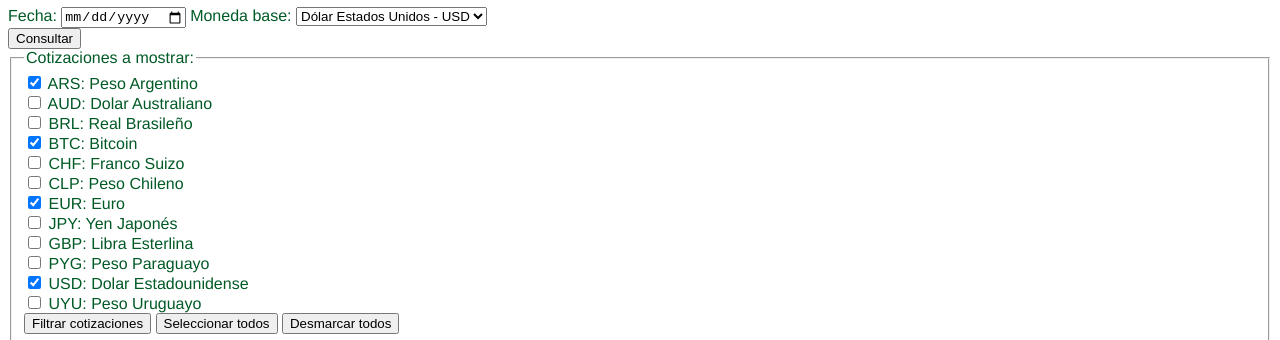
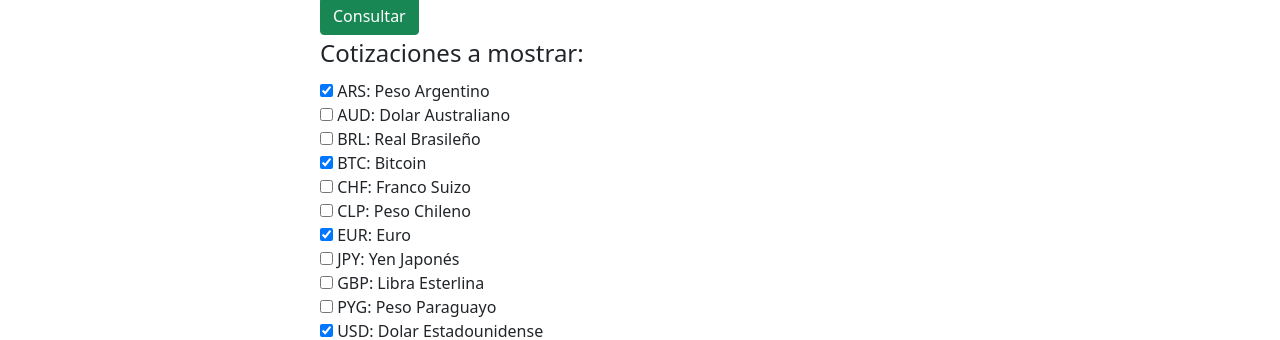
Before and after one commit to facufrau/casa-de-cambio, a website: page index.html in a window 1280 px wide. Shown: the part 233-573 px from the top of the page. Drawn offline with nearby package versions, Linux system fonts and the light colour scheme.

Commit message:
Agrega estilo con bootstrap a través de CDN

```diff
--- a/index.html
+++ b/index.html
@@ -6,10 +6,11 @@
     <meta http-equiv="X-UA-Compatible" content="IE=edge">
     <meta name="viewport" content="width=device-width, initial-scale=1.0">
     <link rel="stylesheet" type="text/css" href="src/estilos.css">
+    <link href="https://cdn.jsdelivr.net/npm/bootstrap@5.1.3/dist/css/bootstrap.min.css" rel="stylesheet" integrity="sha384-1BmE4kWBq78iYhFldvKuhfTAU6auU8tT94WrHftjDbrCEXSU1oBoqyl2QvZ6jIW3" crossorigin="anonymous">
     <title>Casa de cambio</title>
 </head>
 
-<body>
+<body class="mx-auto" style="width: 50%;">
     <div class="titulos">
         <img src="src/images/logo.png">
         <h1>Casa de cambio</h1>
@@ -28,7 +29,7 @@
                 <option value="ARS">Peso Argentino - ARS</option>
                 <option value="BTC">Bitcoin - BTC</option>
             </select>
-            <button type="button" id="boton-consultar">Consultar</button>
+            <button class="btn btn-success" type="button" id="boton-consultar">Consultar</button>
         </form>
 
         <form id="output-form">
@@ -71,9 +72,9 @@
                 <input type="checkbox" id="UYU" name="UYU" value="UYU">
                 <label for="UYU">UYU: Peso Uruguayo</label><br />
 
-                <button type="button" id="filtrar">Filtrar cotizaciones</button>
-                <button type="button" id="seleccionar-todos">Seleccionar todos</button>
-                <button type="button" id="desmarcar-todos">Desmarcar todos</button>
+                <button class="btn btn-info" type="button" id="filtrar">Filtrar cotizaciones</button>
+                <button class="btn btn-primary" type="button" id="seleccionar-todos">Seleccionar todos</button>
+                <button class="btn btn-danger" type="button" id="desmarcar-todos">Desmarcar todos</button>
             </fieldset>
         </form>
 
--- a/src/estilos.css
+++ b/src/estilos.css
@@ -1,14 +1,10 @@
-body {
-    font-family: Helvetica, sans-serif;
-    /* fuentes hind, carme, roboto, montserrat*/
-    background-color: #ffffff;
-    color: #005a26;
-}
-
 .oculto {
     display: none;
 }
 
-#boton-consultar {
-    display: block;
+.titulos {
+    display: flex;
+    justify-content: center;
+    align-items: center;
+    flex-direction: column;
 }
```
